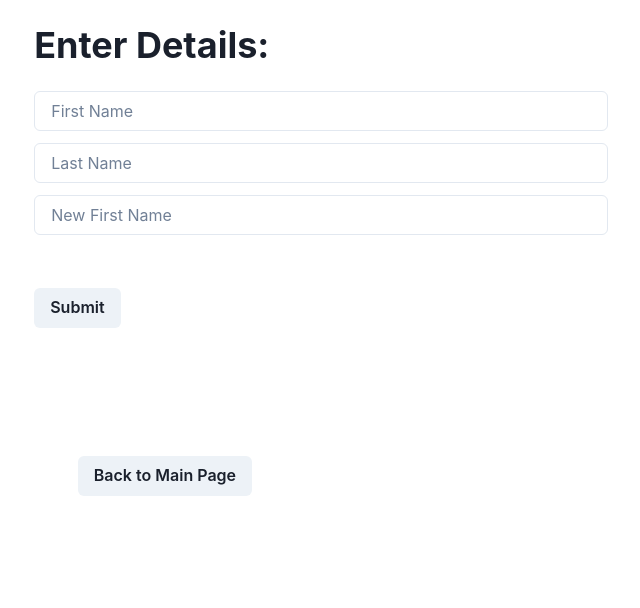
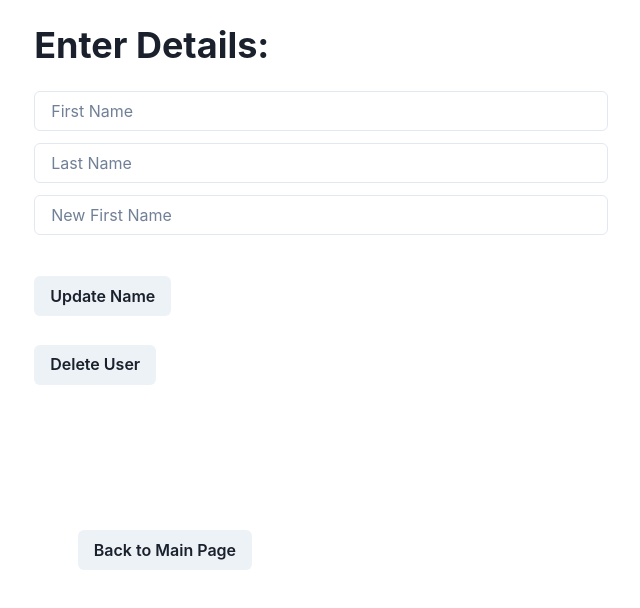
Before and after one commit to cs411-alawini/sp23-cs411-team064-team064, a React (Create React App) app in the folder app/frontend/: page /updateName in a window 1280 px wide. Shown: the top 608 px of the page, without its empty margins (319-959 px from the left). Built offline with nearby package versions, Linux system fonts and the light colour scheme.

Commit message:
got deletion working

```diff
--- a/app/frontend/src/App.css
+++ b/app/frontend/src/App.css
@@ -6,8 +6,14 @@
 
 .submit-button {
   background-color: rgb(116, 194, 116);
+  margin-top: 3%;
+  color: green;
+}
+
+.submit-button-delete {
   margin-top: 5%;
-  color: green;
+  margin-bottom: 3%;
+  color: red
 }
 
 .add-data-submit-button {
--- a/app/frontend/src/components/AddData.js
+++ b/app/frontend/src/components/AddData.js
@@ -1,6 +1,6 @@
 import React, {useState, useEffect} from 'react'
 import { useNavigate } from 'react-router-dom'
-import { Button, Center, Heading, Container, Stack, Input, Menu, MenuButton, MenuList, MenuItem, Text, FormControl, Select } from '@chakra-ui/react'
+import { Button, Center, Heading, Container, Stack, Input, Menu, MenuButton, MenuList, MenuItem, Text } from '@chakra-ui/react'
 import '../App.css'
 
 import axios from "axios";
@@ -25,7 +25,6 @@ const AddData = () => {
         console.log('handleSubmit run');
         event.preventDefault();  // prevent page refresh
 
-        if (validateFields()) {
         axios.post('http://localhost:3002/api/add-data', {
             FirstName: firstName,
             LastName: lastName,
@@ -37,24 +36,11 @@ const AddData = () => {
             alert(('success'))
         })
     }
-    }
-
-    function validateFields() {
-        let isValid = true;
-        if (!firstName || !lastName || !airline || !origin || !destination || !month) {
-            isValid = false;
-        }
-        return isValid;
-      }
 
     // for displaying verification msg after submit button clicked
     const [message, setMessage] = useState(null);
     const handleClick = () => {
-        if (!validateFields()) {
-            setMessage("One or more required fields are missing.");
-        } else {
         setMessage("Information updated for flight from " + origin + " to " + destination);
-        }
     };
 
     // For month dropdown menu
@@ -88,7 +74,7 @@ const AddData = () => {
                 <form onSubmit={handleSubmit}>
 
                     <Stack spacing={3}>
-                        <FormControl isRequired>
+
                         <Input
                         placeholder='First Name'
                         id="first_name_"
@@ -98,9 +84,7 @@ const AddData = () => {
                         value={firstName}
                         size='md'
                         />
-                        </FormControl>
 
-                        <FormControl isRequired>
                         <Input
                         placeholder='Last Name'
                         id="last_name_"
@@ -110,9 +94,7 @@ const AddData = () => {
                         value={lastName}
                         size='md'
                         />
-                        </FormControl>
 
-                        <FormControl isRequired>
                         <Input
                         placeholder='Airline ID (ex: AA)'
                         id="airline_"
@@ -122,9 +104,7 @@ const AddData = () => {
                         value={airline}
                         size='md'
                         />
-                        </FormControl>
 
-                        <FormControl isRequired>
                         <Input
                         placeholder='Origin Airport (ex: SFO)'
                         id="origin_"
@@ -134,9 +114,7 @@ const AddData = () => {
                         value={origin}
                         size='md'
                         />
-                        </FormControl>
 
-                        <FormControl isRequired>
                         <Input
                         placeholder='Destination Airport (ex: ORD)'
                         id="destination_"
@@ -146,20 +124,17 @@ const AddData = () => {
                         value={destination}
                         size='md'
                         />
-                        </FormControl>
 
                         <Menu>
                             <MenuButton as={Button}>{month || "Select Month"}</MenuButton>
                             <MenuList>
                                 {options.map(option => (
-                                <MenuItem key={option.value} value={option.label} onClick={handleOptionClick}>
+                                <MenuItem key={option.value} value={option.value} onClick={handleOptionClick}>
                                     {option.label}
                                 </MenuItem>
                                 ))}
                             </MenuList>
-
                         </Menu>
-
 
                     </Stack>
                     <Button type="submit" className='add-data-submit-button' onClick={handleClick}>Submit</Button> <br />
@@ -171,7 +146,7 @@ const AddData = () => {
 
 
             <Button className='add-data-back-button' onClick={navigateHome}>
-                Home
+                back
             </Button>
 
 
--- a/app/frontend/src/components/Recommendations.js
+++ b/app/frontend/src/components/Recommendations.js
@@ -66,6 +66,8 @@ return (
                 {avgDelays.map(data => (
                     <p> {data.Airline} {Math.round(data.avgDelay * 100) / 100}</p>
                 ))}
+                <br/>
+                *Negative values signify early arrival
             </div>
 
             <Button onClick={navigateHome}>
--- a/app/frontend/src/components/UpdateName.js
+++ b/app/frontend/src/components/UpdateName.js
@@ -1,11 +1,16 @@
 import React, {useState, useEffect} from 'react'
 import { useNavigate } from 'react-router-dom'
-import { Button, Center, Heading, Container, Stack, Input, Menu, MenuButton, MenuList, MenuItem, Text, FormControl } from '@chakra-ui/react'
+import { Button, Center, Heading, Container, Stack, Input, Menu, MenuButton, MenuList, MenuItem, Text } from '@chakra-ui/react'
 import '../App.css'
 
 import axios from "axios";
 
-const AddData = () => {
+const UpdateName = () => {
+
+    // variables for this page
+    const [firstName, setFirstName] = useState('');
+    const [lastName, setLastName] = useState('');
+    const [newFirstName, setNewFirstName] = useState('');
 
     // navigate home
     let navigate = useNavigate();
@@ -14,7 +19,24 @@ const AddData = () => {
     }
 
     // handle submit should update first name
-    const handleSubmit = event => {
+    // const handleSubmit = event => {
+    //     console.log('handleSubmit run');
+    //     event.preventDefault();  // prevent page refresh
+
+    //     axios.put('http://localhost:3002/api/update-name', {
+    //         NewFirstName: newFirstName,
+    //         FirstName: firstName,
+    //         LastName: lastName
+    //     }).then(() => {
+    //         console.log('successful update')
+    //     })
+    // }
+
+    // for displaying verification msg after user update button clicked
+    const [message, setMessage] = useState(null);
+
+    //action for update name button
+    const handleClickUpdate = (event) => {
         console.log('handleSubmit run');
         event.preventDefault();  // prevent page refresh
 
@@ -25,18 +47,22 @@ const AddData = () => {
         }).then(() => {
             console.log('successful update')
         })
-    }
-
-    // for displaying verification msg after user update button clicked
-    const [message, setMessage] = useState(null);
-    const handleClick = () => {
         setMessage("Name changed from " + firstName + " to " + newFirstName + "!");
     };
 
-    // variables for form below
-    const [firstName, setFirstName] = useState('');
-    const [lastName, setLastName] = useState('');
-    const [newFirstName, setNewFirstName] = useState('');
+    // action for delete button
+    const handleClickDelete = (event) => {
+        console.log('handleSubmit run');
+        event.preventDefault();
+        axios.delete(`http://localhost:3002/api/delete-user/${firstName}/${lastName}`)
+        .then(() => {
+        window.location.reload();
+        })
+        .catch((error) => {
+        console.error(error);
+        });
+        setMessage("Deleted user information for: " + firstName + " " + lastName);
+    };
 
     return (
         <div>
@@ -46,11 +72,10 @@ const AddData = () => {
                     Enter Details:
                 </Heading>
                 <br/>
-                <form onSubmit={handleSubmit}>
+                <form>
 
                     <Stack spacing={3}>
 
-                        <FormControl isRequired>
                         <Input
                         placeholder='First Name'
                         id="first_name_"
@@ -60,9 +85,7 @@ const AddData = () => {
                         value={firstName}
                         size='md'
                         />
-                        </FormControl>
 
-                        <FormControl isRequired>
                         <Input
                         placeholder='Last Name'
                         id="last_name_"
@@ -72,9 +95,7 @@ const AddData = () => {
                         value={lastName}
                         size='md'
                         />
-                        </FormControl>
 
-                        <FormControl isRequired>
                         <Input
                         placeholder='New First Name'
                         id="new_first_name_"
@@ -84,12 +105,12 @@ const AddData = () => {
                         value={newFirstName}
                         size='md'
                         />
-                        </FormControl>
 
                     </Stack>
 
                     <br />
-                    <Button type="submit" className='submit-button' onClick={handleClick}>Submit</Button> <br />
+                    <Button type="submit" className='submit-button' onClick={handleClickUpdate}>Update Name</Button> <br />
+                    <Button type="submit" className='submit-button-delete' onClick={handleClickDelete}>Delete User</Button> <br />
                     {message && <p>{message}</p>}
 
             </form>
@@ -105,4 +126,4 @@ const AddData = () => {
       )
 }
 
-export default AddData
+export default UpdateName
```
Also changed, not shown: app/frontend/src/components/Home.js (+3 -23 lines). Lines whose indentation alone changed are shown as unchanged.
